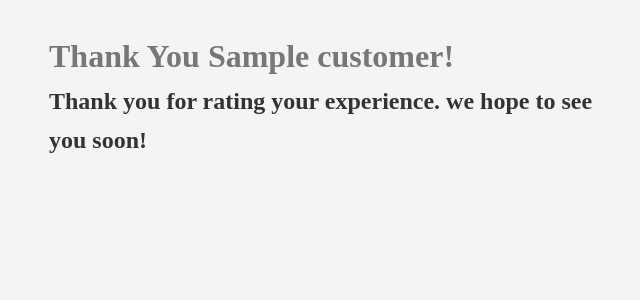
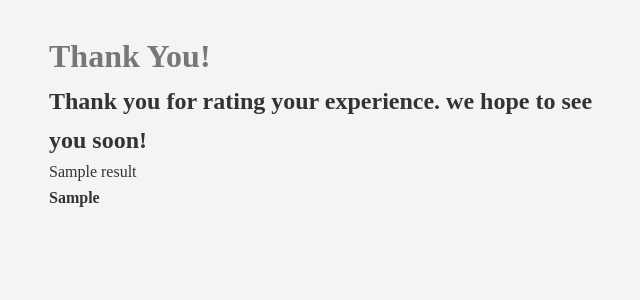
Before and after one commit to AldyBany/feedbackApp, a Flask app: template templates/success.html in a window 1280 px wide. Shown: the top 300 px of the page, without its empty margins (298-938 px from the left). Run offline with Flask 2, Linux system fonts and the light colour scheme; the template is opened without the code that fills it: most values are stand-ins (such as "Sample title", 1, 10 or a date in 2020).

Commit message:
web scrapping

```diff
--- a/app.py
+++ b/app.py
@@ -1,4 +1,8 @@
 from flask import Flask, render_template, request
+
+import requests
+from bs4 import BeautifulSoup as bs
+
 
 app = Flask(__name__)
 
@@ -11,16 +15,23 @@ def index():
 @app.route('/submit', methods=['POST'])
 def submit():
     if request.method == 'POST':
+
         customer = request.form['customer']
+        r = requests.get(customer)
+        soup = bs(r.content)
+
+        first_header = soup.find_all('h2')
+        result = soup.prettify()
         dealer = request.form['dealer']
-        rating = request.form['rating']
+        # rating = request.form['rating']
         comments = request.form['comments']
         # print(customer, dealer,rating,comments)
-        if customer == '' or dealer == '' or rating == '' or comments == '':
+        if customer == '' or dealer or comments == '':
             return render_template('index.html', message='Please enter required fileds')
 
         # return render_template('success.html', customer)
-        return render_template('success.html', customer=customer)
+        return render_template('success.html', customer=result, first_header=first_header)
+        # return render_template('success.html', first = first_header)
 
 
 if __name__ == '__main__':
--- a/templates/success.html
+++ b/templates/success.html
@@ -10,8 +10,10 @@
 
 <body>
     <div class="container">
-        <h1>Thank You {{customer}}!</h1>
+        <h1>Thank You!</h1>
         <h2>Thank you for rating your experience. we hope to see you soon!</h2>
+        <p>{{result}}</p>
+        <h4>{{first_header}}</h4>
     </div>
 
 </body>
```
Also changed, not shown: web.py (added, +8 -0 lines).
